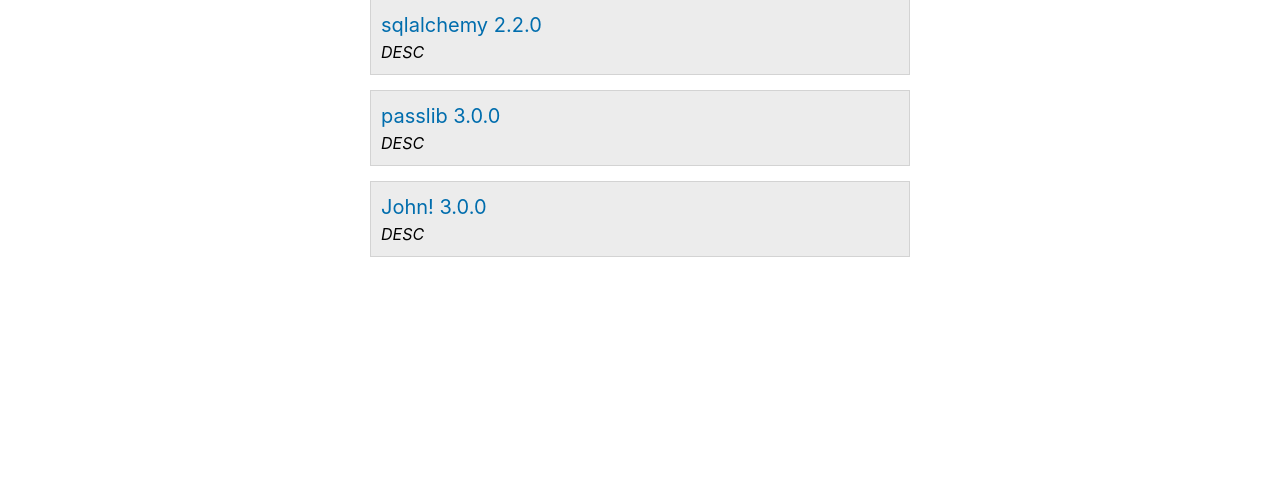
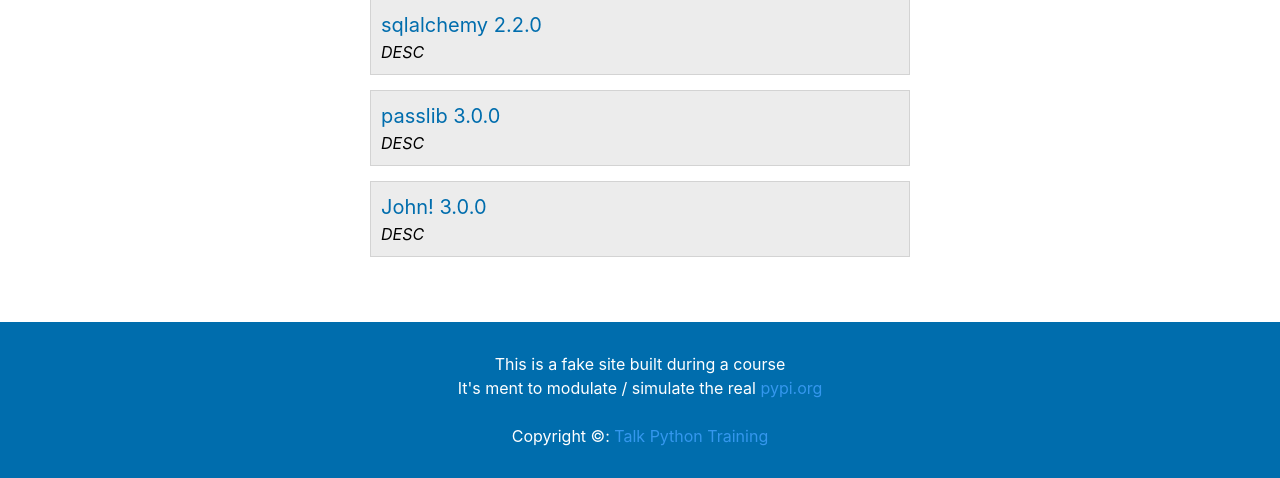
Before and after one commit to JontePonte/WebCourseFlaskSQLAlchemy, a Flask app: page / in a window 1280 px wide. Shown: the part 611-1089 px from the top of the page. Before the commit the page ends 868 px from the top, so only its background shows below. Run offline with Flask 2, Linux system fonts and the light colour scheme.

Commit message:
completed 05

```diff
--- a/05AddDesign/pypi_org/static/css/site.css
+++ b/05AddDesign/pypi_org/static/css/site.css
@@ -1,7 +1,7 @@
 
 body {
-    /* color: #222; */
-    background: #fff;
+    background-color: #006dad;
+    /* background: #fff; */
     margin: 0px;
     padding: 0px;
 }
@@ -11,8 +11,9 @@
 } */
 
 .main_content {
-    padding: 0px;
+    padding-bottom: 50px;
     margin: 0px;
+    background-color: #fff;
 }
 
 .hero {
@@ -91,3 +92,13 @@
     font-size: 16px;
     font-weight: normal;
 }
+
+footer {
+    padding: 30px;
+    text-align: center;
+    color: white
+}
+
+footer a {
+    color: #3497ee;
+}
--- a/05AddDesign/pypi_org/templates/shared/_layout.html
+++ b/05AddDesign/pypi_org/templates/shared/_layout.html
@@ -40,6 +40,15 @@
         {% block main_content %}{% endblock %}
     </div>
 
+    <footer>
+      <div class="copyright">
+        This is a fake site built during a course <br>
+        It's ment to modulate / simulate the real <a href="https://pypi.org">pypi.org</a><br>
+        <br>
+        Copyright &copy: <a href="https://training.talkpython.fm">Talk Python Training</a>
+      </div>
+    </footer>
+
     <!-- Botstrap stuff??? -->
     <script src="https://code.jquery.com/jquery-3.5.1.slim.min.js"
         integrity="sha384-DfXdz2htPH0lsSSs5nCTpuj/zy4C+OGpamoFVy38MVBnE+IbbVYUew+OrCXaRkfj"
```
